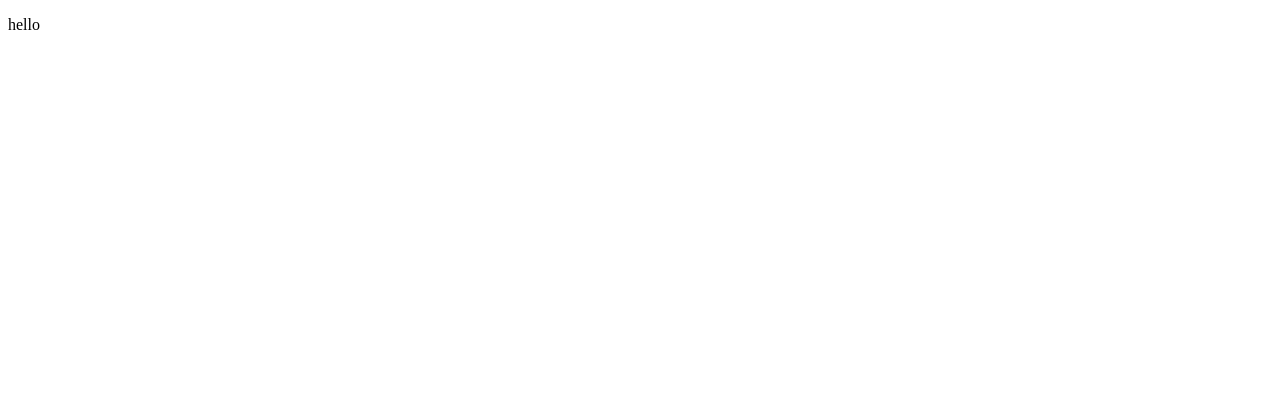
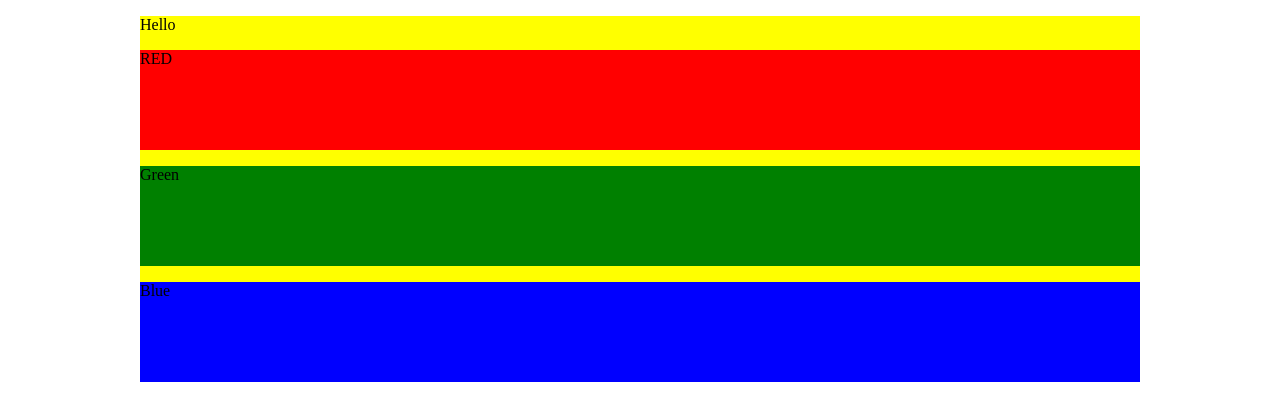
Before and after one commit to pavinane/react, a React (Create React App) app: page / in a window 1280 px wide. Shown: the top 420 px of the page. Built offline with nearby package versions, Linux system fonts and the light colour scheme.

Commit message:
adding components

```diff
--- /dev/null
+++ b/src/App.css
@@ -0,0 +1,17 @@
+.App{
+    width: 1000px;
+    background: YELLOW;
+    margin: 0 auto;
+}
+.red{
+    background: red;
+    height: 100px;
+}
+.green{
+    background: green;
+    height:100px;
+}
+.blue{
+    background: blue;
+    height:100px;
+}
--- a/src/App.jsx
+++ b/src/App.jsx
@@ -1,5 +1,29 @@
 import React from 'react';
+import './App.css';
 
-const App = () => (<p>hello</p>);
+const Red = () => (
+  <div className="red">
+    <p>RED</p>
+  </div>
+);
+const Green = () => (
+  <div className="green">
+    <p>Green</p>
+  </div>
+);
+const Blue = () => (
+  <div className="blue">
+    <p>Blue</p>
+  </div>
+);
+
+const App = () => (
+  <div className="App">
+    <p>Hello</p>
+    <Red />
+    <Green />
+    <Blue />
+  </div>
+);
 
 export default App;
```
